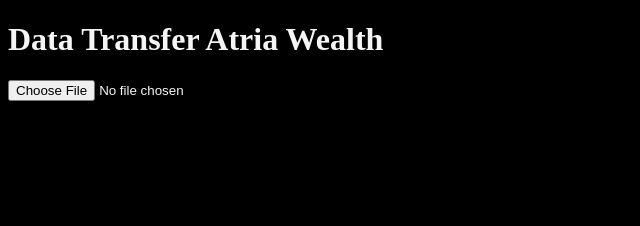
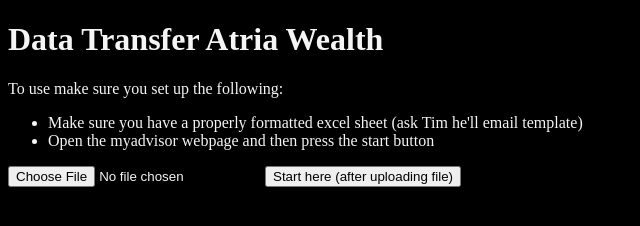
Before and after one commit to gualberto2/atria-data-automation, a browser extension: page index.html in a window 1280 px wide. Shown: the whole page, without its empty margins (0-640 px from the left). Drawn offline with Linux system fonts and the light colour scheme.

Commit message:
Added some instructions for user in html

```diff
--- a/index.html
+++ b/index.html
@@ -8,7 +8,17 @@
   </head>
   <body>
     <h1>Data Transfer Atria Wealth</h1>
+    <p>To use make sure you set up the following:</p>
+    <ul>
+      <li>
+        Make sure you have a properly formatted excel sheet (ask Tim he'll email
+        template)
+      </li>
+      <li>Open the myadvisor webpage and then press the start button</li>
+    </ul>
     <input type="file" name="excel" id="fileinput" />
+
+    <button>Start here (after uploading file)</button>
     <script src="./xlsx.full.min.js"></script>
     <script src="popup.js"></script>
   </body>
```
